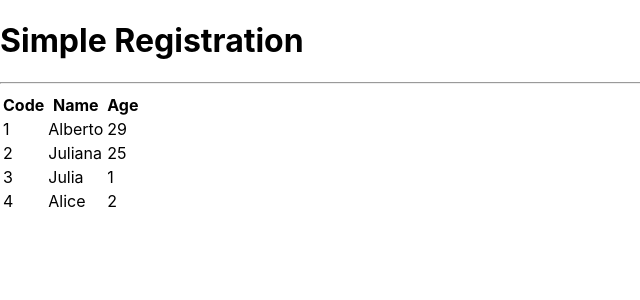
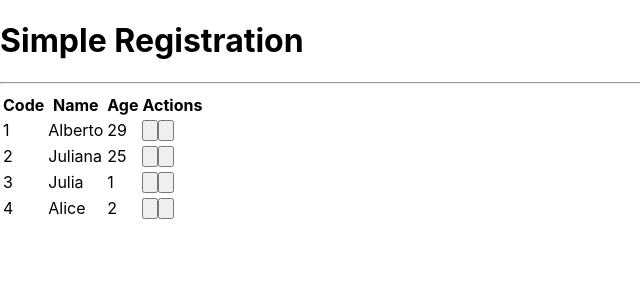
Before and after one commit to AlbertoParente/registration-react-nextjs, a Next.js app: page / in a window 1280 px wide. Shown: the top 300 px of the page, without its empty margins (0-640 px from the left). Built offline with nearby package versions, Linux system fonts and the light colour scheme.

Commit message:
Creating table component, continuation

```diff
--- /dev/null
+++ b/src/components/Icon.tsx
@@ -0,0 +1,11 @@
+export const EditIcon = (
+    <svg xmlns="http://www.w3.org/2000/svg" className="h-6 w-6" fill="none" viewBox="0 0 24 24" stroke="currentColor">
+        <path strokeLinecap="round" strokeLinejoin="round" strokeWidth={2} d="M11 5H6a2 2 0 00-2 2v11a2 2 0 002 2h11a2 2 0 002-2v-5m-1.414-9.414a2 2 0 112.828 2.828L11.828 15H9v-2.828l8.586-8.586z" />
+    </svg>
+)
+
+export const DeleteIcon = (
+    <svg xmlns="http://www.w3.org/2000/svg" className="h-6 w-6" fill="none" viewBox="0 0 24 24" stroke="currentColor">
+        <path strokeLinecap="round" strokeLinejoin="round" strokeWidth={2} d="M19 7l-.867 12.142A2 2 0 0116.138 21H7.862a2 2 0 01-1.995-1.858L5 7m5 4v6m4-6v6m1-10V4a1 1 0 00-1-1h-4a1 1 0 00-1 1v3M4 7h16" />
+    </svg>
+)
--- a/src/components/Table.tsx
+++ b/src/components/Table.tsx
@@ -1,10 +1,14 @@
 import Client from "../core/Client";
+import { DeleteIcon, EditIcon } from "./Icon";
 
 interface TableProps {
     clients: Client[]
+    clientSelected?: (client: Client) => void
+    clientDeleted?: (client: Client) => void
 }
 
 export default function Table(props: TableProps) {
+    const showActions = props.clientDeleted || props.clientSelected
 
     function renderHeader() {
         return (
@@ -12,9 +16,9 @@
                 <th className="text-left p-4">Code</th>
                 <th className="text-left p-4">Name</th>
                 <th className="text-left p-4">Age</th>
+                {showActions ? <th className="p-4">Actions</th> : false}
             </tr>
         )
-
     }
 
     function renderDados() {
@@ -25,9 +29,36 @@
                     <td className="text-left p-4">{client.id}</td>
                     <td className="text-left p-4">{client.name}</td>
                     <td className="text-left p-4">{client.age}</td>
+                    {showActions ? renderActions(client) : false}
                 </tr>
             )
         })
+    }
+
+    function renderActions(client: Client) {
+        return (
+            <td className="flex justify-center">
+                {props.clientSelected ? (
+                    <button onClick={() => props.clientSelected?.(client)} className={`
+                    flex justify-center items-center
+                    text-green-600 rounded-full p-2
+                    m-1 houver:bg-purple-50
+                `}>
+                        {EditIcon}
+                    </button>
+
+                ) : false}
+                {props.clientDeleted ? (
+                    <button onClick={() => props.clientDeleted?.(client)} className={`
+                    flex justify-center items-center
+                    text-red-500 rounded-full p-2
+                    m-1 houver:bg-purple-50
+                `}>
+                        {DeleteIcon}
+                    </button>
+                ) : false}
+            </td>
+        )
     }
 
     return (
--- a/src/pages/index.tsx
+++ b/src/pages/index.tsx
@@ -10,6 +10,14 @@
     new Client('Alice', 2, '4'),
   ]
 
+  function clientSelected(client : Client) {
+
+  }
+
+  function clientDeleted(client : Client) {
+
+  }
+
   return (
     <div className={`
     flex h-screen justify-center items-center
@@ -17,7 +25,9 @@
     text-white
     `}>
       <Layout title="Simple Registration">
-        <Table clients={clients} />
+        <Table clients={clients}
+          clientSelected={clientSelected}
+          clientDeleted={clientDeleted} />
       </Layout>
     </div>
   )
```
